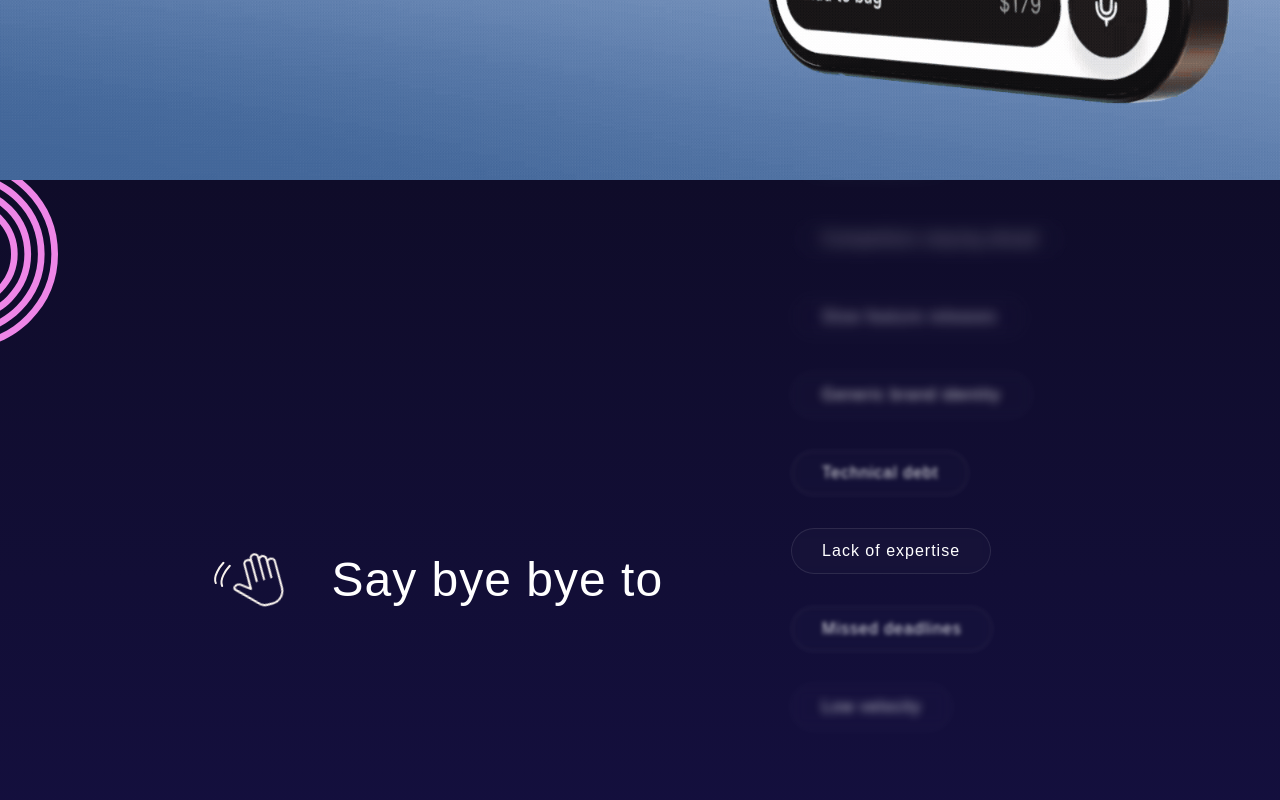
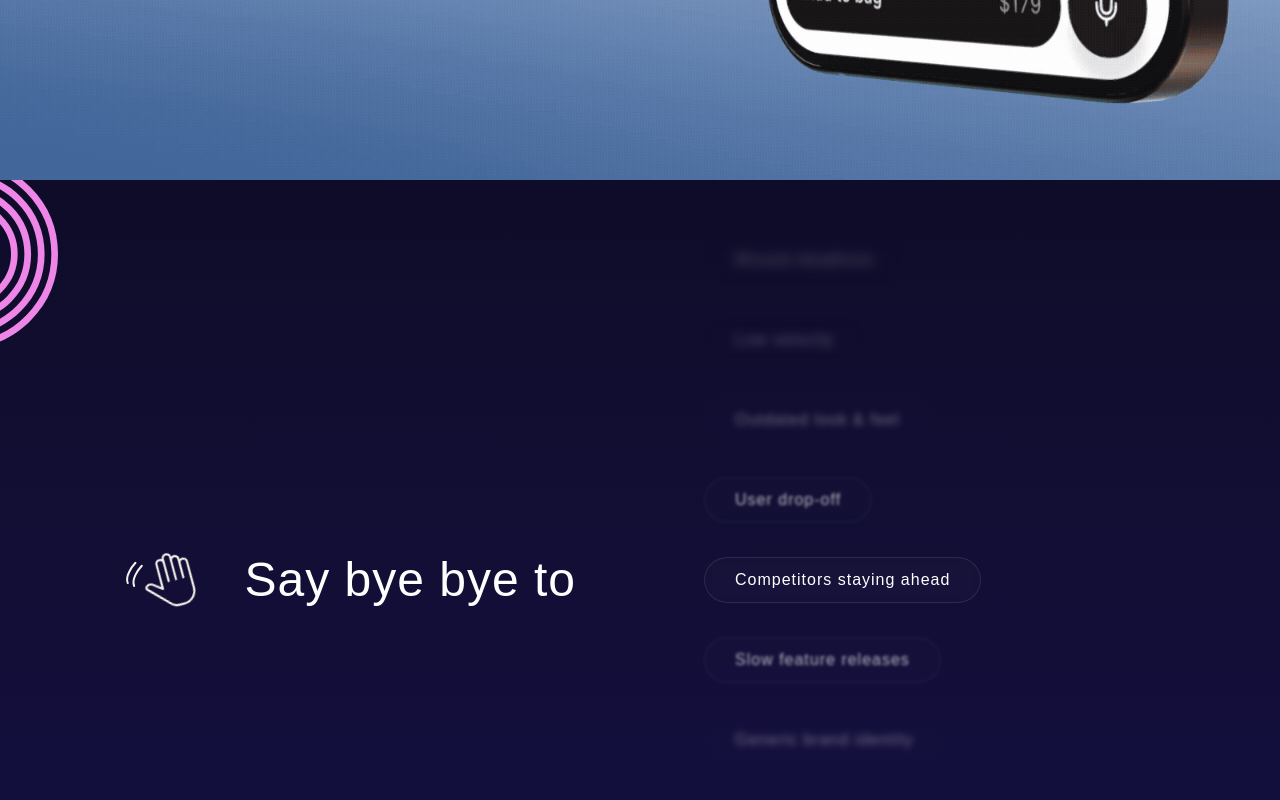
Before and after one commit to Expedey/bon-bon-landing-page, a Next.js app: page / in a window 1280 px wide. Shown: the part 1420-2220 px from the top of the page. Built offline with nearby package versions, Linux system fonts and the light colour scheme; a web font is replaced by a local one.

Commit message:
Feat: Finalize animations

```diff
--- a/src/screens/HomePage/sections/FeaturesSection/index.tsx
+++ b/src/screens/HomePage/sections/FeaturesSection/index.tsx
@@ -7,12 +7,14 @@ import { HandIcon, SemiCircleIcon, WaveIcon } from "@/components/icons";
 import gsap from "gsap";
 import { ScrollTrigger } from "gsap/ScrollTrigger";
 import { div } from "motion/react-client";
+import { cn } from "@/lib/utils";
 
 type TWaveText = {
   text: string;
+  className?: string;
 };
 
-const WaveText = ({ text }: TWaveText) => {
+const WaveText = ({ text, className }: TWaveText) => {
   const handRef = useRef<HTMLDivElement>(null);
   const leftWaveRef = useRef<HTMLDivElement>(null);
   const rightWaveRef = useRef<HTMLDivElement>(null);
@@ -71,23 +73,25 @@ const WaveText = ({ text }: TWaveText) => {
   }, []);
 
   return (
-    <div className="flex gap-5 items-center">
-      <div className="w-[100px] h-[90px] overflow-y-visible overflow-x-hidden relative flex items-center justify-center">
+    <div
+      className={cn("flex gap-5 justify-end items-center lg:flex-1", className)}
+    >
+      <div className="w-[60px] lg:w-[100px] h-[90px] overflow-y-visible overflow-x-hidden relative flex items-center justify-center">
         <div
           ref={leftWaveRef}
           className="flex absolute flex-col -rotate-[65deg] left-[-30px] top-[60px]"
         >
-          <WaveIcon />
-          <WaveIcon />
+          <WaveIcon className="max-lg:w-[10px]" />
+          <WaveIcon className="max-lg:w-[10px] max-lg:translate-y-[-4px]" />
         </div>
         <div ref={handRef}>
-          <HandIcon />
+          <HandIcon className="max-lg:w-[40px] max-lg:h-[40px]" />
         </div>
         <div ref={rightWaveRef} className="absolute top-[10px] right-[10px]">
-          <WaveIcon />
+          <WaveIcon className="max-lg:w-[14px]" />
         </div>
       </div>
-      <h2 className="text-4xl font-medium leading-normal text-white xl:text-5xl 2xl:text-6xl">
+      <h2 className="text-4xl font-medium leading-normal text-white min-w-fit xl:text-5xl 2xl:text-6xl">
         {text}
       </h2>
     </div>
@@ -95,8 +99,8 @@ const WaveText = ({ text }: TWaveText) => {
 };
 
 const SliderSection = () => {
-  const [currentElement, setCurrentElement] = useState(5);
-  const containerRef = useRef<HTMLDivElement>(null);
+  const [index, setIndex] = useState(0);
+  const [goToSlide, setGoToSlide] = useState<number | null>(null);
 
   const painPoints = [
     { id: 1, regular: "Outdated ", bold: "look & feel" },
@@ -110,58 +114,77 @@ const SliderSection = () => {
     { id: 9, regular: "Low ", bold: "velocity" },
   ];
 
-  const duplicatedArray = [...painPoints, ...painPoints].map(
-    (point, index) => ({
-      ...point,
-      id: index + 1,
-    })
-  );
+  // Convert painPoints to slides format
+  const slides = painPoints.map((point, i) => ({
+    key: i,
+    content: point,
+  }));
 
-  const generateBlur = (id: number) => {
-    // Calculate the distance from the current element
-    const distance = Math.abs(id - currentElement);
+  // Modulo function from the original code
+  const mod = (a: number, b: number) => {
+    return ((a % b) + b) % b;
+  };
 
-    // If it's the current element, no blur
-    if (distance === 0) {
-      return "blur-[0px]";
+  const modBySlidesLength = (index: number) => {
+    return mod(index, slides.length);
+  };
+
+  const moveSlide = (direction: number) => {
+    setIndex(modBySlidesLength(index + direction));
+    setGoToSlide(null);
+  };
+
+  const clampOffsetRadius = (offsetRadius: number) => {
+    const upperBound = Math.floor((slides.length - 1) / 2);
+
+    if (offsetRadius < 0) {
+      return 0;
+    }
+    if (offsetRadius > upperBound) {
+      return upperBound;
     }
 
-    // Calculate blur amount: 2px per step away from current element
-    const blurAmount = distance * 2;
-
-    return `blur-[${blurAmount}px]`;
+    return offsetRadius;
   };
 
+  const getPresentableSlides = () => {
+    let offsetRadius = 4; // Default from original code
+    offsetRadius = clampOffsetRadius(offsetRadius);
+    const presentableSlides = [];
+
+    for (let i = -offsetRadius; i < 1 + offsetRadius; i++) {
+      presentableSlides.push(slides[modBySlidesLength(index + i)]);
+    }
+
+    return presentableSlides;
+  };
+
+  // Auto-slide every 3 seconds
   useEffect(() => {
     const interval = setInterval(() => {
-      setCurrentElement((prev) => {
-        if (prev === duplicatedArray.length) {
-          return 1;
-        } else {
-          return prev + 1;
-        }
-      });
-      const removedItem = duplicatedArray.shift();
-      if (removedItem) {
-        duplicatedArray.push(removedItem);
-      }
+      moveSlide(1); // Move to next slide
     }, 3000);
+
     return () => clearInterval(interval);
-  }, [duplicatedArray.length]);
+  }, [index]);
 
-  console.log(duplicatedArray, "__duplicatedArray");
+  const getItemStyle = (presentableIndex: number) => {
+    const offsetRadius = clampOffsetRadius(4);
+    const distance = Math.abs(presentableIndex - offsetRadius);
 
-  // Smooth movement animation
-  useEffect(() => {
-    if (containerRef.current) {
-      const container = containerRef.current;
-      const currentElementIndex = currentElement - 1;
-      const elementHeight = 80; // Approximate height of each element + gap
-      const scrollPosition = currentElementIndex * elementHeight;
+    const opacity = Math.max(1 - distance * 0.3, 0.3);
+    const blur = Math.min(distance * 1.5, 6);
+    // const scale = Math.max(1 - distance * 0.1, 0.8);
+    const translateY = (presentableIndex - offsetRadius) * 80;
 
-      container.style.transform = `translateY(-${scrollPosition}px)`;
-    }
-  }, [currentElement]);
+    return {
+      opacity,
+      filter: `blur(${blur}px)`,
+      transform: `translateY(${translateY}px)`,
+      transition: "all 0.5s ease-out",
+    };
+  };
+
   return (
     <div className="relative w-screen min-h-screen flex items-stretch bg-[linear-gradient(180deg,rgba(15,12,41,1)_0%,rgba(21,16,67,1)_100%)]">
       {/* Top Shapes */}
@@ -181,49 +204,45 @@ const SliderSection = () => {
           <SemiCircleIcon className="w-[130px] h-[130px]" />
         </div>
         <div className="flex relative justify-center items-center px-6 mx-auto h-full">
-          {/* Decorative elements */}
-
-          <div className="flex flex-col lg:flex-row items-center justify-center gap-10 lg:gap-20 xl:gap-32 2xl:gap-[154px] relative h-full">
+          <div className="flex flex-col w-full lg:flex-row items-center justify-center gap-10 lg:gap-20 xl:gap-32 2xl:gap-[154px] relative h-full">
             {/* Left side - "Say bye bye to" */}
             <WaveText text="Say bye bye to" />
-            {/* Right side - Scrolling pain points */}
-            <div className="relative h-[400px]">
-              {/* Pain points list */}
-              <div
-                ref={containerRef}
-                className="flex relative flex-col gap-8 items-center w-full transition-transform duration-1000 ease-out lg:items-start"
-                style={{
-                  paddingTop: "160px",
-                  paddingBottom: "160px",
-                }}
-              >
-                {painPoints.map((point, index) => {
-                  const distance = Math.abs(point.id - currentElement);
-                  const opacity = Math.max(1 - distance * 0.1, 0.3);
 
-                  return (
-                    <div
-                      key={index}
-                      className={`relative w-fit text-white bg-[#FFFFFF05] 2xl:text-4xl border border-[#FFFFFF1A] rounded-[50px] py-[10px] px-[30px] transition-all duration-300 ease-out backdrop-blur-sm ${generateBlur(
-                        point.id
-                      )}`}
-                      style={{
-                        opacity: opacity,
-                      }}
-                    >
-                      <span className="">{point.regular}</span>
-                      <span className="">{point.bold}</span>
-                      {point.regular2 && (
-                        <span className="">{point.regular2}</span>
-                      )}
-                    </div>
-                  );
-                })}
+            {/* Right side - Vertical Carousel */}
+            <div className="relative lg:flex-1 max-lg:min-h-[400px] max-lg:w-full max-lg:overflow-hidden">
+              <div className="flex flex-col justify-center w-full h-full max-lg:items-center">
+                {getPresentableSlides().map((slide, presentableIndex) => (
+                  <div
+                    key={slide.key}
+                    className="absolute text-white min-w-max bg-[#FFFFFF05] 2xl:text-4xl border border-[#FFFFFF1A] rounded-[50px] py-[10px] px-[30px] backdrop-blur-sm"
+                    style={getItemStyle(presentableIndex)}
+                  >
+                    <span className="">{slide.content.regular}</span>
+                    <span className="">{slide.content.bold}</span>
+                    {slide.content.regular2 && (
+                      <span className="">{slide.content.regular2}</span>
+                    )}
+                  </div>
+                ))}
               </div>
+
+              {/* Navigation Buttons */}
+              {/* <div className="flex absolute bottom-4 left-1/2 z-10 gap-4 transform -translate-x-1/2">
+                <button
+                  onClick={() => moveSlide(-1)}
+                  className="px-4 py-2 text-white bg-white bg-opacity-20 rounded-lg transition-all duration-200 hover:bg-opacity-30"
+                >
+                  ↑
+                </button>
+                <button
+                  onClick={() => moveSlide(1)}
+                  className="px-4 py-2 text-white bg-white bg-opacity-20 rounded-lg transition-all duration-200 hover:bg-opacity-30"
+                >
+                  ↓
+                </button>
+              </div> */}
             </div>
           </div>
-
-          {/* Decorative glows */}
         </div>
       </div>
     </div>
@@ -241,7 +260,7 @@ const BenefitsSection = ({ benefits }: { benefits: TBenefit[] }) => {
     <div className="relative w-full h-full bg-[#6A4AFD] py-20">
       <div className="relative max-w-[1440px] w-full mx-auto px-6 h-full flex flex-col justify-center">
         {/* Section title */}
-        <WaveText text="Say hello to" />
+        <WaveText text="Say hello to" className="justify-start" />
 
         {/* Benefits cards grid */}
         <div className="grid mt-10 lg:mt-[60px] grid-cols-1 lg:grid-cols-2 gap-4 xl:gap-[30px]">
```
Also changed, not shown: src/screens/HomePage/sections/Footer/index.tsx (+5 -5 lines).
